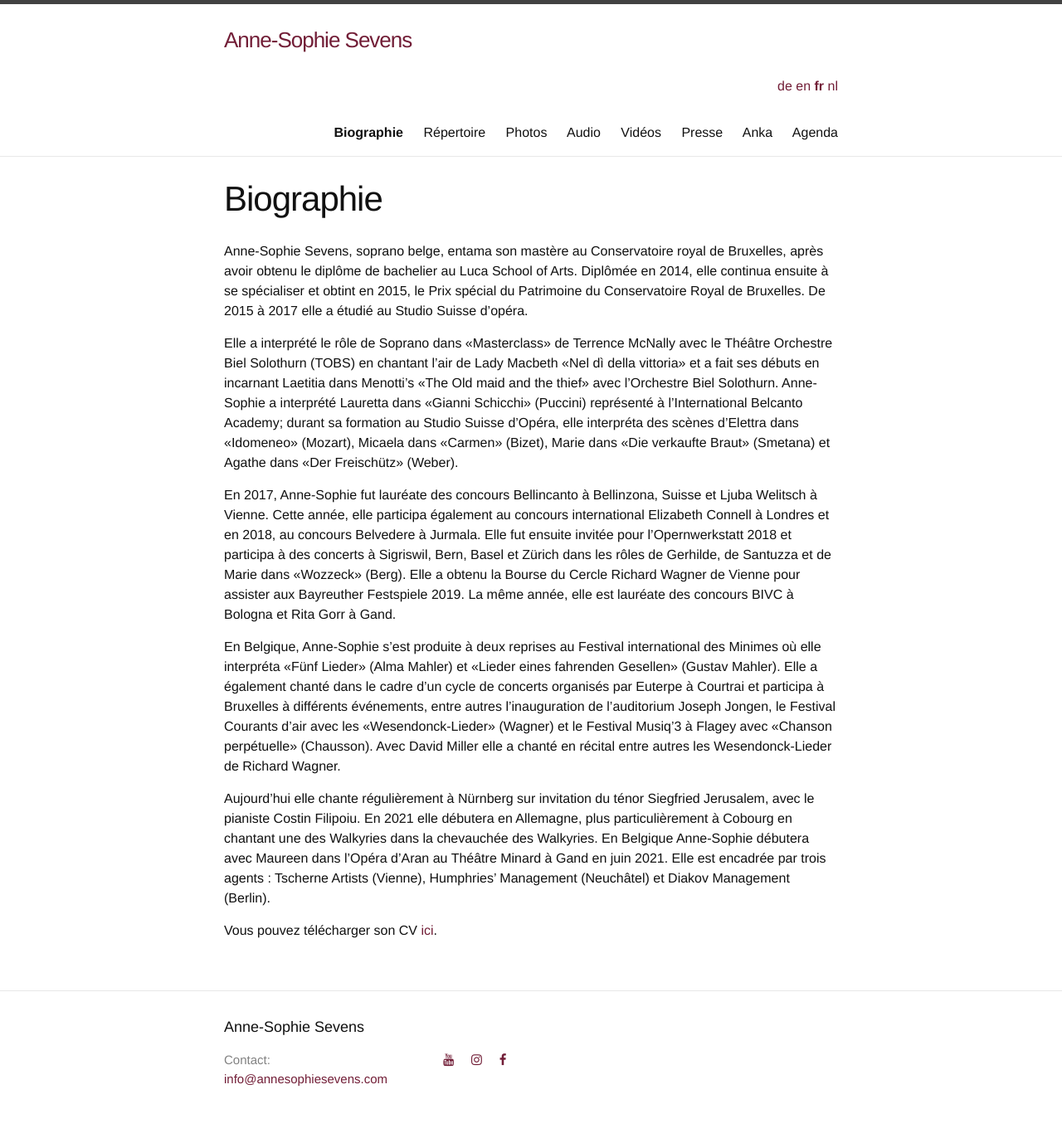
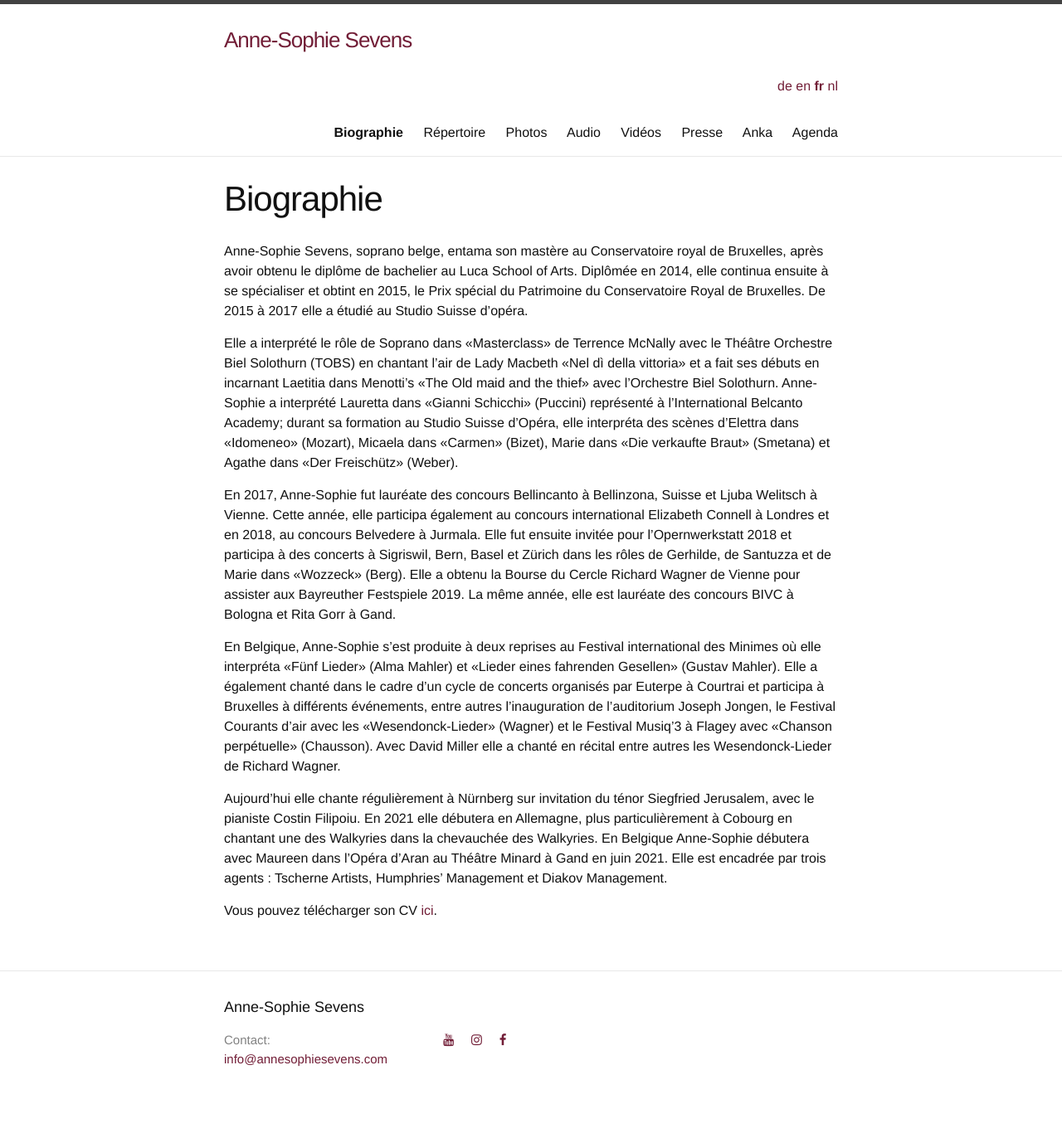
Before and after one commit to annesophie-sevens/annesophie-sevens.github.io, a Jekyll site: the page built from biography-fr.md, in a window 1280 px wide. Shown: the whole page at 83% size. Built offline with Jekyll 4.4.1, drawn with Linux system fonts in a browser that asks for light colours; nearby versions of some CDN libraries; after the commit the page ends 1348 px from its top, so only the background shows below that.

Commit message:
Update biography-fr.md

```diff
--- a/biography-fr.md
+++ b/biography-fr.md
@@ -39,7 +39,6 @@ Aujourd’hui elle chante régulièrement à Nürnberg sur invitation du ténor
 pianiste Costin Filipoiu. En 2021 elle débutera en Allemagne, plus particulièrement à Cobourg en
 chantant une des Walkyries dans la chevauchée des Walkyries. En Belgique Anne-Sophie débutera
 avec Maureen dans l’Opéra d’Aran au Théâtre Minard à Gand en juin 2021. Elle est encadrée par trois
-agents : Tscherne Artists (Vienne), Humphries’ Management (Neuchâtel) et Diakov Management
-(Berlin).
+agents : Tscherne Artists, Humphries’ Management et Diakov Management.
 
 Vous pouvez télécharger son CV [ici]({{ site.baseurl }}/assets/CV.pdf).
```
